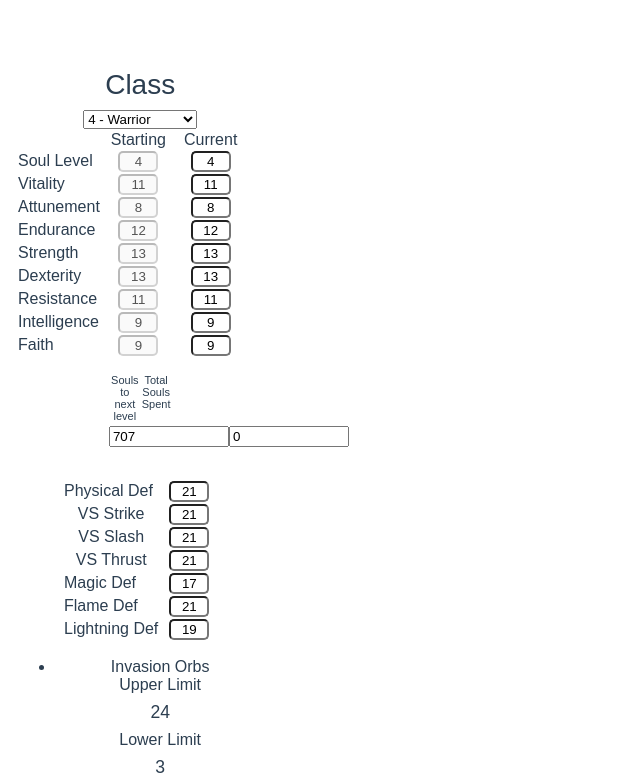
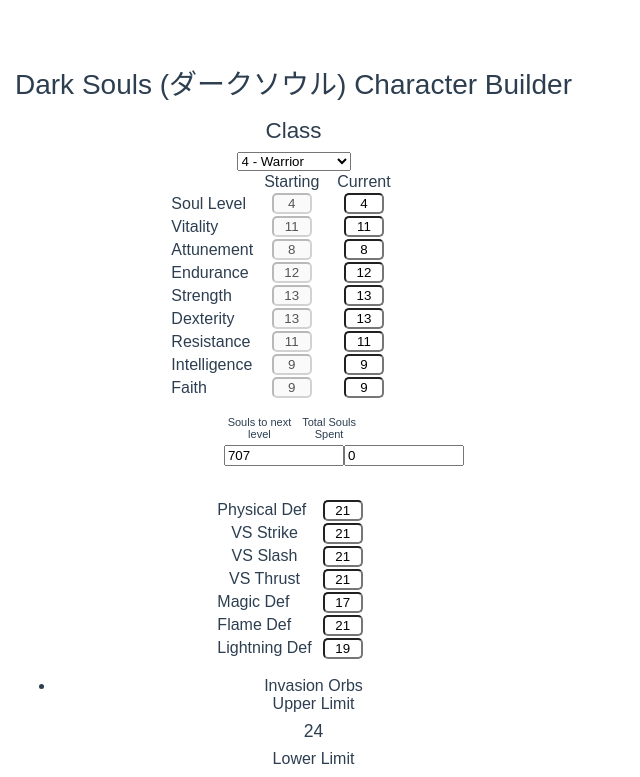
Before and after one commit to TwilDev/dark-souls-character-planner, a Vue app: page / in a window 1280 px wide. Shown: the top 777 px of the page, without its empty margins (0-640 px from the left). Built offline with nearby package versions, Linux system fonts and the light colour scheme.

Commit message:
disable levelling during calculations

```diff
--- a/src/views/StatSheet.vue
+++ b/src/views/StatSheet.vue
@@ -1,7 +1,8 @@
 <template>
   <div class="dark-souls-character-planner container">
     <div class="dark-souls-character-planner__class ">
-      <h1>Class</h1>
+      <h1>Dark Souls (ダークソウル) Character Builder</h1>
+      <h2>Class</h2>
       <div>
         <!-- <Classes @select-class="setNewClass"></Classes> -->
         <select id="class-selector" @change="setNewClass" v-model="characterClass">
@@ -116,6 +117,7 @@
       this.lastSoulsSpend = 0
     },
     levelUpStat(stat) {
+      if (this.loading) return
       if (this.characterBuild[stat] && this.characterBuild[stat] < 99) {
         this.characterBuild[stat] = this.characterBuild[stat] + 1
         this.lastCharacterLevel = this.characterBuild.level
@@ -125,6 +127,7 @@
       }
     },
     levelDownStat(stat) {
+      if (this.loading) return
       if (this.characterBuild[stat] && this.characterBuild[stat] - 1 >= this.characterClass[stat]) {
         this.characterBuild[stat] = this.characterBuild[stat] - 1
         this.lastCharacterLevel = this.characterBuild.level
@@ -220,6 +223,7 @@
       //Make a sum variable
       //Difference variable that shows whether different between new and old is positive or negative
       //use oldSL and newSL as indexes in a for loop
+      this.loading = true
       console.log("old SL was " + oldSl)
       console.log("new SL is " + newSl)
       let lvlUpValues = []
@@ -256,6 +260,7 @@
         console.log(sum)
         this.totalSoulsSpent -= sum
       }
+      this.loading = false
     }
   },
   mounted() {
```
